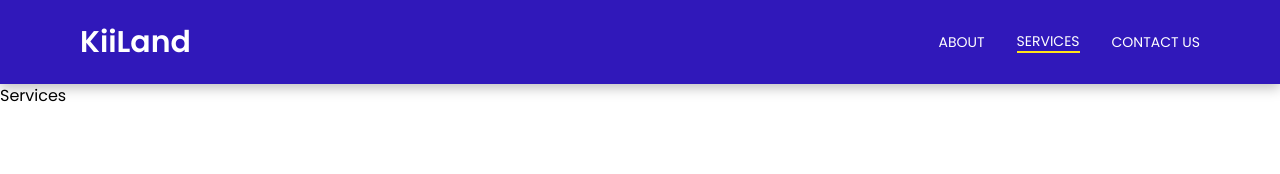
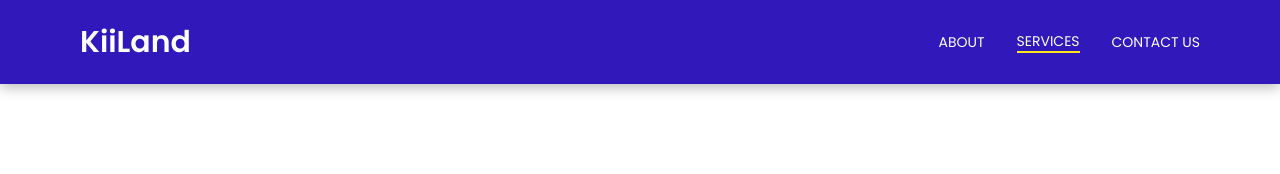
Before and after one commit to bravo-stack/Tailwind-Landing-Page, a React (Create React App) app: page /services in a window 1280 px wide. Shown: the top 174 px of the page. Built offline with nearby package versions, Linux system fonts and the light colour scheme.

Commit message:
fixed an issue

```diff
--- a/src/pages/Services.js
+++ b/src/pages/Services.js
@@ -2,7 +2,9 @@ import React from 'react'
 
 function Services() {
   return (
-    <div>Services</div>
+    <div>
+
+    </div>
   )
 }
 
```
